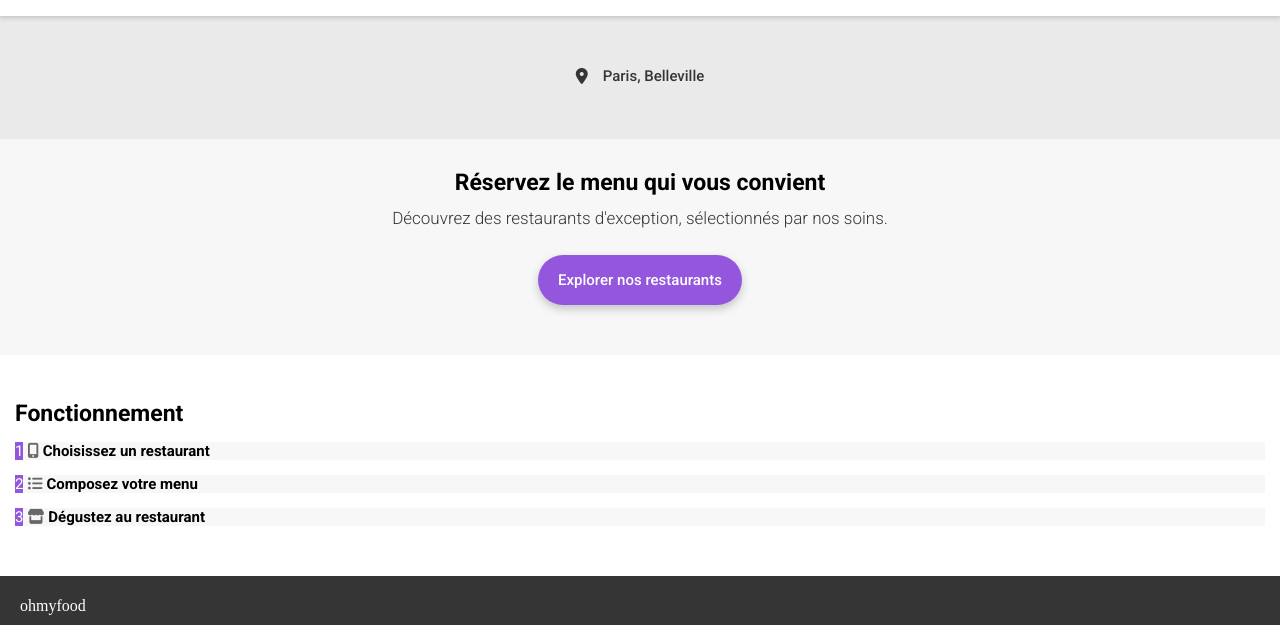
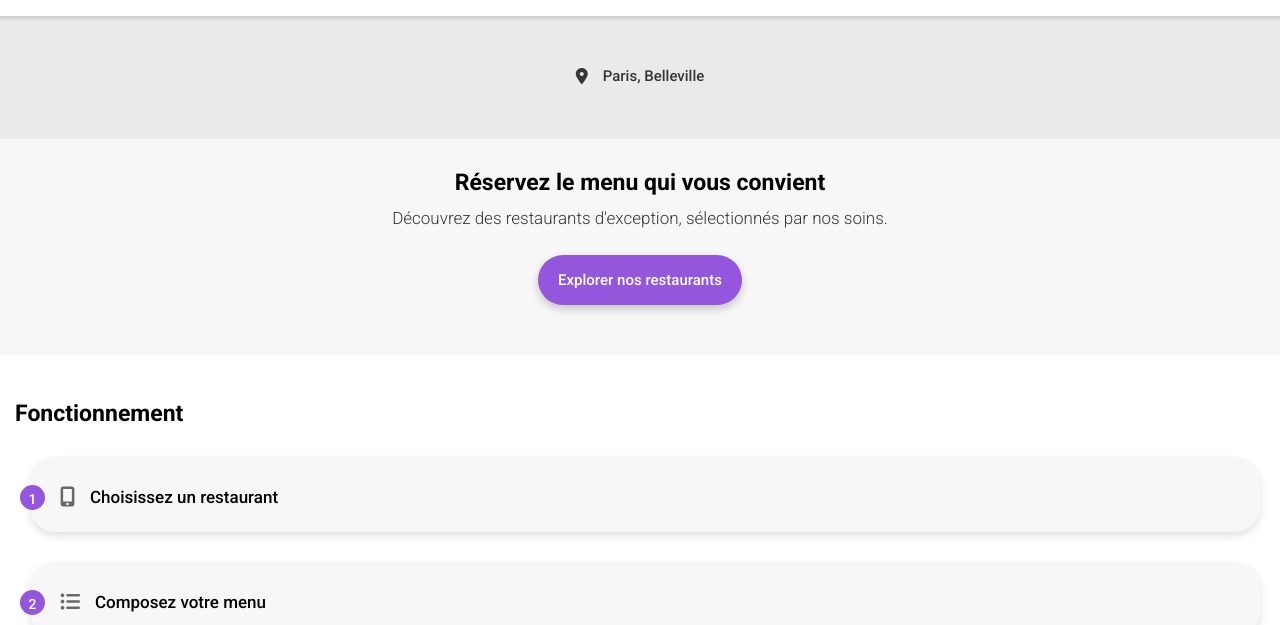
Before and after one commit to AndreVede/Ohmyfood--P3, a website: page index.html in a window 1280 px wide. Shown: the part 175-800 px from the top of the page. Drawn offline with Linux system fonts and the light colour scheme; a web font is replaced by a local one.

Commit message:
fix: section Fonctionnnement hover et forme

```diff
--- a/sass/pages/_home-page.scss
+++ b/sass/pages/_home-page.scss
@@ -59,31 +59,63 @@
     flex-direction: column;
     justify-content: flex-start;
     align-items: stretch;
-    gap: 15px;
+    gap: 30px;
 
-    padding: 45px 15px 50px 15px;
+    padding: 45px 20px 70px 15px;
 
     &__title {
         @include font-title-section;
     }
 
     &__card {
+        display: flex;
+        flex-direction: row;
+        align-items: flex-start;
+        justify-content: flex-start;
+        gap: 15px;
+
         background: $color-grey-secondary;
 
-        $size: 15px;
+        padding: 30px 10px 25px 30px;
+        border-radius: 25px;
+
+        margin-left: 15px;
+
+        @include shadow-3D(darken($color-grey-primary, 3%));
 
         &__number {
+            display: flex;
+            align-items: flex-end;
+            justify-content: center;
+
             color: white;
-            @include font-regular($size);
+            @include font-medium(14px);
+            text-align: center;
             background: $color-primary;
+
+            border-radius: 50%;
+            height: 22px;
+            width: 25px;
+            padding-bottom: 3px;
+
+            position: absolute;
+            left: 20px;
+            margin-top: -2px;
         }
         &__icone {
-            font-size: $size;
+            font-size: 20px;
             color: lighten($color: $color-grey-dark, $amount: 20%);
         }
         &__text {
             color: black;
-            @include font-bold($size);
+            @include font-medium(17px);
+        }
+
+        &:hover {
+            background: lighten($color: $color-primary, $amount: 36%);
+            .explanation__card__icone {
+                color: $color-primary;
+            }
         }
     }
 }
```
Also changed, not shown: public/css/style.css, 1 other file.
